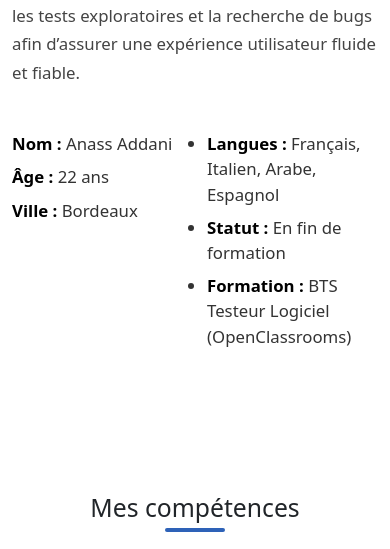
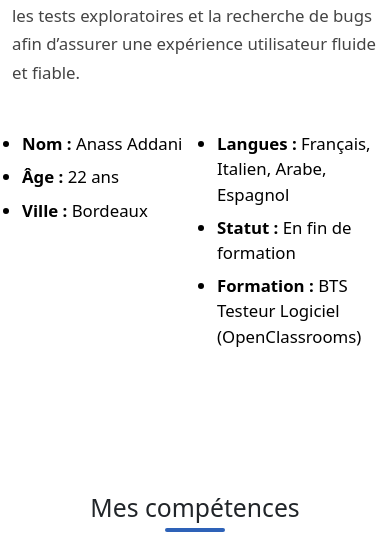
Before and after one commit to Anassadd/Portfolio-de-testeur-logiciel, a plain HTML site: page index.html in a window 390 px wide. Shown: the part 1800-2349 px from the top of the page. Drawn offline with nearby package versions, Linux system fonts and the light colour scheme.

Commit message:
correction css rendu final

```diff
--- a/style.css
+++ b/style.css
@@ -158,7 +158,7 @@ h2::after {
 #about li {
   margin-bottom: 8px;
   font-size: 1.05rem;
-  color: #333;
+  color: #000000;
 }
 
 #about strong {
@@ -310,6 +310,10 @@ h2::after {
         margin-bottom: 2rem;
     }
 
+    #about li {
+        margin-left: 10px;
+}
+
 
     .info-list-container {
         max-width: 100%;
```
